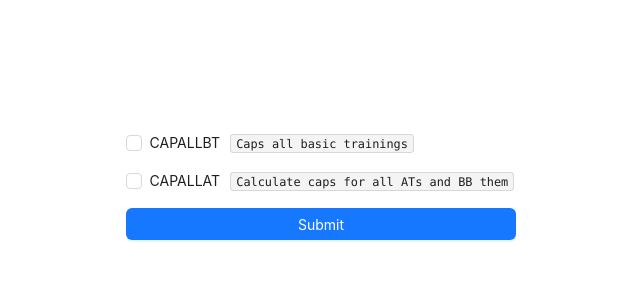
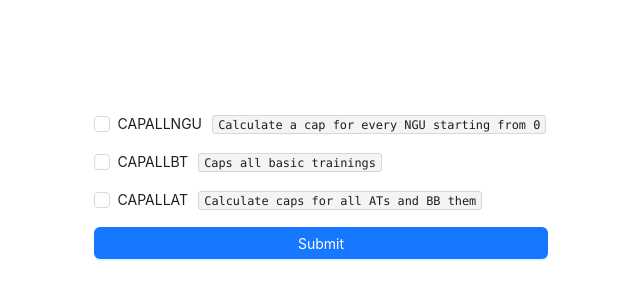
Before and after one commit to RdotSilva/TypeScript-React-Vite-NGU-Profile-Helper, a React (Vite) app: page / in a window 1280 px wide. Shown: the part 214-514 px from the top of the page, without its empty margins (319-959 px from the left). Built offline with nearby package versions, Linux system fonts and the light colour scheme.

Commit message:
Add new form field for CAPALLNGU

```diff
--- a/src/components/CheckForm/CheckForm.tsx
+++ b/src/components/CheckForm/CheckForm.tsx
@@ -11,6 +11,7 @@ import CheckFormItem from "../CheckFormItem/CheckFormItem";
 const defaultValues = {
   CAPALLBT: true,
   CAPALLAT: true,
+  CAPALLNGU: true,
 };
 const CheckForm = () => {
   const { handleSubmit, control } = useForm<EnergyFormValues>({
@@ -26,6 +27,13 @@ const CheckForm = () => {
   return (
     <form onSubmit={handleSubmit(onSubmit)}>
       <Flex gap="middle" vertical>
+        <CheckFormItem
+          name={EnergyCapFieldNames.CAPALLNGU}
+          description={EnergyCapFieldDescriptions.CAPALLNGU}
+          control={control}
+          defaultValue={defaultValues.CAPALLNGU}
+        />
+
         <CheckFormItem
           name={EnergyCapFieldNames.CAPALLBT}
           description={EnergyCapFieldDescriptions.CAPALLBT}
```
